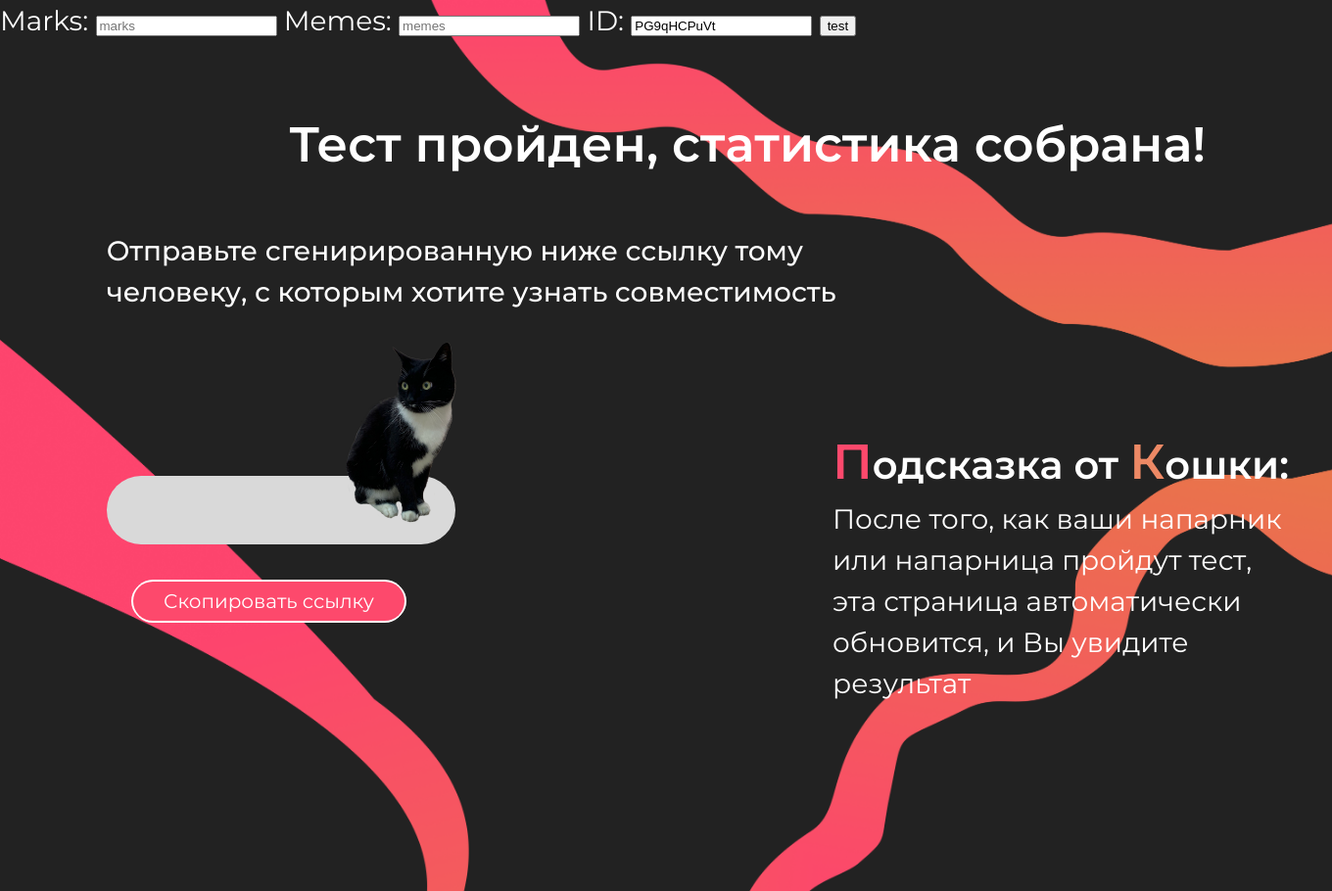
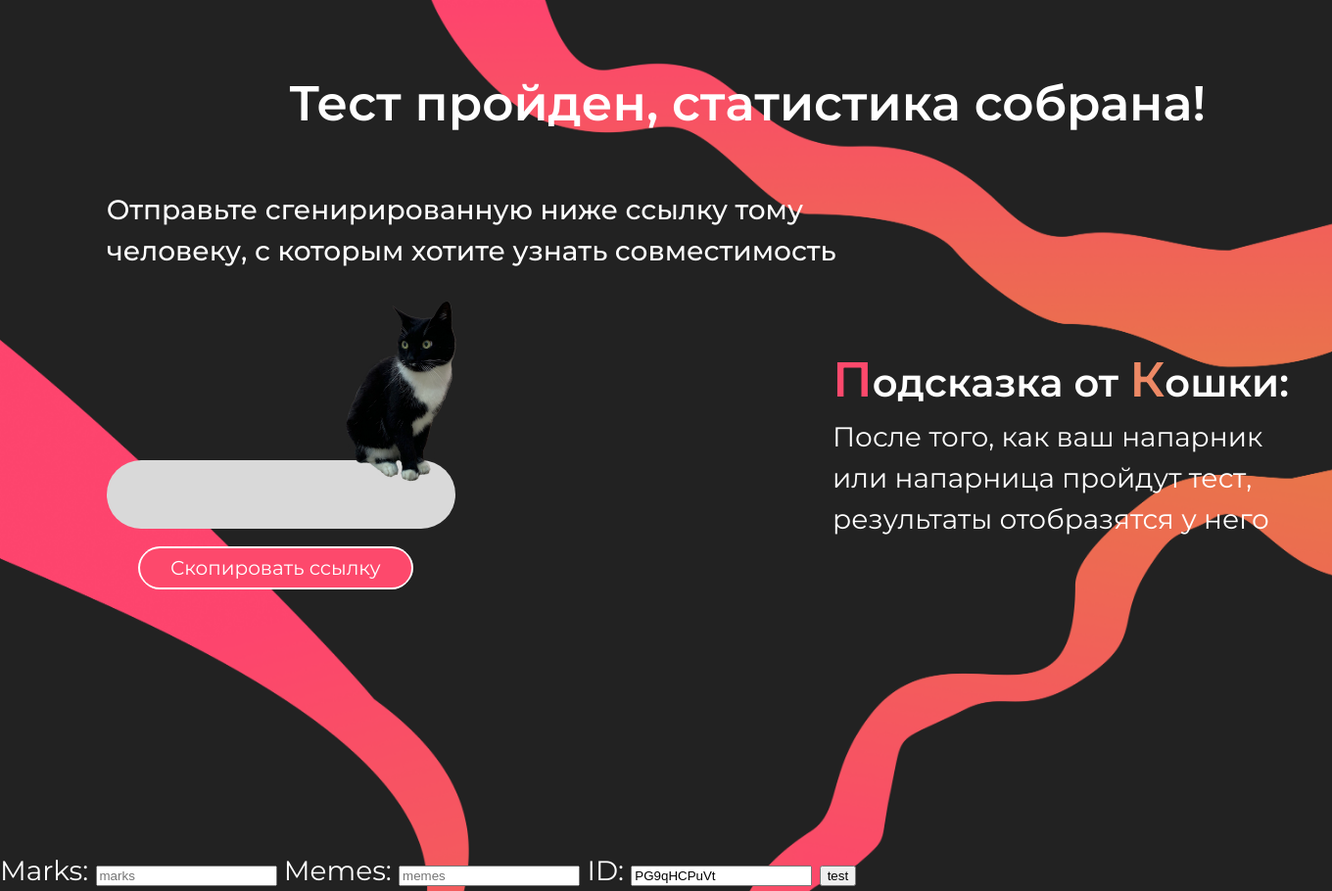
Before and after one commit to kerucko/meme, a Django app: page /share in a window 1360 px wide. Shown: the whole page at 98% size. Run offline with Django 4.2, Linux system fonts and the light colour scheme; data comes from the database, SQL or seed files in the repository; both versions use the stored data as it was after the commit.

Commit message:
settngs html

```diff
--- a/web/main/templates/main/2page.html
+++ b/web/main/templates/main/2page.html
@@ -6,7 +6,6 @@
     <title>Memematch</title>
     <link rel="shortcut icon" href="{% static 'main/img/m.png' %}" type="image/png">
     <link rel="stylesheet" href="{% static 'main/css/style.css' %}" type="text/css">
-    <link rel="stylesheet" href="css/style.css" >
     <link rel="preconnect" href="https://fonts.googleapis.com">
     <link rel="preconnect" href="https://fonts.gstatic.com" crossorigin>
     <link href="https://fonts.googleapis.com/css2?family=Montserrat:wght@400;500;600;700&display=swap" rel="stylesheet">
--- a/web/main/templates/main/4page.html
+++ b/web/main/templates/main/4page.html
@@ -6,12 +6,10 @@
     <title>Memematch</title>
     <link rel="shortcut icon" href="{% static 'main/img/m.png' %}" type="image/png">
     <link rel="stylesheet" href="{% static 'main/css/style.css' %}" type="text/css">
-    <link rel="stylesheet" href="css/style.css">
     <link rel="preconnect" href="https://fonts.googleapis.com">
     <link rel="preconnect" href="https://fonts.gstatic.com" crossorigin>
     <link href="https://fonts.googleapis.com/css2?family=Montserrat:wght@400;500;600;700&display=swap" rel="stylesheet">
     <style>
-    html { overflow-y:  hidden; }
     .intro {
         width: 100%;
         margin-top: 5%;
@@ -26,13 +24,13 @@
         border-radius: 100px;
         font-size: 20px;
         margin-right: -200px;
-        margin-left: 10%;
-        margin-top: 2%;
+        margin-left: 10.5%;
+        margin-top: 8%;
         }
     .page {
         font-family: 'Montserrat', sans-serif;
         font-size: 28px;
-        font-weight: 500;
+        font-weight: 450;
         margin-left: 8%;
         width: 58%;
         }
@@ -49,9 +47,9 @@
         height: 70px;
         margin-right: -200px;
         margin-left: 8%;
+        margin-top: -0.9%;
         padding-left: 30px;
         padding-right: 30px;
-        margin-top: -140px;
         text-overflow: ellipsis;
         overflow: hidden;
         white-space: nowrap;
@@ -78,23 +76,20 @@
         }
     .help {
         margin-left: 850px;
+        margin-bottom: -100px;
         width: 35%;
         }
+    .form {
+        padding-top: 100%;
+    }
     html {
        background-image: {% static 'main/img/frame4.png' %};
-       overflow-y:  hidden;
+<!--        overflow-y:  hidden;-->
     }
     </style>
 </head>
 
 <body>
-
-    <form method="post">
-        {% csrf_token %}
-        {{ form }}
-        <button id="Test" name="Test" type="submit">test</button>
-    </form>
-
     <div class="main">
         <div class="intro">
             <p><center>Тест пройден, статистика собрана!</center></p>
@@ -104,16 +99,15 @@
             <div class="cat3"><img src="{% static 'main/img/cat3.png' %}" alt="Кошка из трёшки" width=150px> </div>
             <div><button class="code" id="toCopy">{{ result }}</button></div>
         </div>
+        <div class="help_title"><span class="colortext1">П</span>одсказка от <span class="colortext2">К</span>ошки: </div>
+        <div class="help">После того, как ваш напарник или напарница пройдут тест, результаты отобразятся у него</div>
         <div><button class="button" id="Copy_link" onclick="Copy('toCopy')">Скопировать ссылку</button></div>
-<!--        <div id="toCopy">text to copy!</div>-->
-        <div class="help_title"><span class="colortext1">П</span>одсказка от <span class="colortext2">К</span>ошки: </div>
-        <div class="help">После того, как ваши напарник или напарница пройдут тест, эта страница автоматически обновится, и Вы увидите результат</div>
     </div>
+    <form method="post">
+        {% csrf_token %}
+        {{ form }}
+        <button id="Test" name="Test" type="submit">test</button>
+    </form>
     <script type="text/javascript" src="{% static 'main/js/link.js' %}"></script>
-
-<!--<button onclick="Copy('toCopy')" title="Copy">Copy</button>-->
-<!--<div id="toCopy">text to copy!</div>-->
-
-
 </body>
 </html>
--- a/web/main/templates/main/index.html
+++ b/web/main/templates/main/index.html
@@ -6,7 +6,6 @@
     <title>Memematch</title>
     <link rel="shortcut icon" href="{% static 'main/img/m.png' %}" type="image/png">
     <link rel="stylesheet" href="{% static 'main/css/style.css' %}" type="text/css">
-    <link rel="stylesheet" href="css/style.css">
     <link rel="preconnect" href="https://fonts.googleapis.com">
     <link rel="preconnect" href="https://fonts.gstatic.com" crossorigin>
     <link href="https://fonts.googleapis.com/css2?family=Montserrat:wght@400;500;600;700&display=swap" rel="stylesheet">
--- a/web/main/templates/main/last_page.html
+++ b/web/main/templates/main/last_page.html
@@ -6,7 +6,6 @@
     <title>Memematch</title>
     <link rel="shortcut icon" href="{% static 'main/img/m.png' %}" type="image/png">
     <link rel="stylesheet" href="{% static 'main/css/style.css' %}" type="text/css">
-    <link rel="stylesheet" href="css/style.css">
     <link rel="preconnect" href="https://fonts.googleapis.com">
     <link rel="preconnect" href="https://fonts.gstatic.com" crossorigin>
     <link href="https://fonts.googleapis.com/css2?family=Montserrat:wght@400;500;600;700&display=swap" rel="stylesheet">
--- a/web/main/templates/main/last_page_2.html
+++ b/web/main/templates/main/last_page_2.html
@@ -6,7 +6,6 @@
     <title>Memematch</title>
     <link rel="shortcut icon" href="{% static 'main/img/m.png' %}" type="image/png">
     <link rel="stylesheet" href="{% static 'main/css/style.css' %}" type="text/css">
-    <link rel="stylesheet" href="css/style.css">
     <link rel="preconnect" href="https://fonts.googleapis.com">
     <link rel="preconnect" href="https://fonts.gstatic.com" crossorigin>
     <link href="https://fonts.googleapis.com/css2?family=Montserrat:wght@400;500;600;700&display=swap" rel="stylesheet">
--- a/web/main/templates/main/last_page_3.html
+++ b/web/main/templates/main/last_page_3.html
@@ -6,7 +6,6 @@
     <title>Memematch</title>
     <link rel="shortcut icon" href="{% static 'main/img/m.png' %}" type="image/png">
     <link rel="stylesheet" href="{% static 'main/css/style.css' %}" type="text/css">
-    <link rel="stylesheet" href="css/style.css">
     <link rel="preconnect" href="https://fonts.googleapis.com">
     <link rel="preconnect" href="https://fonts.gstatic.com" crossorigin>
     <link href="https://fonts.googleapis.com/css2?family=Montserrat:wght@400;500;600;700&display=swap" rel="stylesheet">
```
Also changed, not shown: web/main/templates/main/3page.html (+4 -4 lines), web/db.sqlite3.
